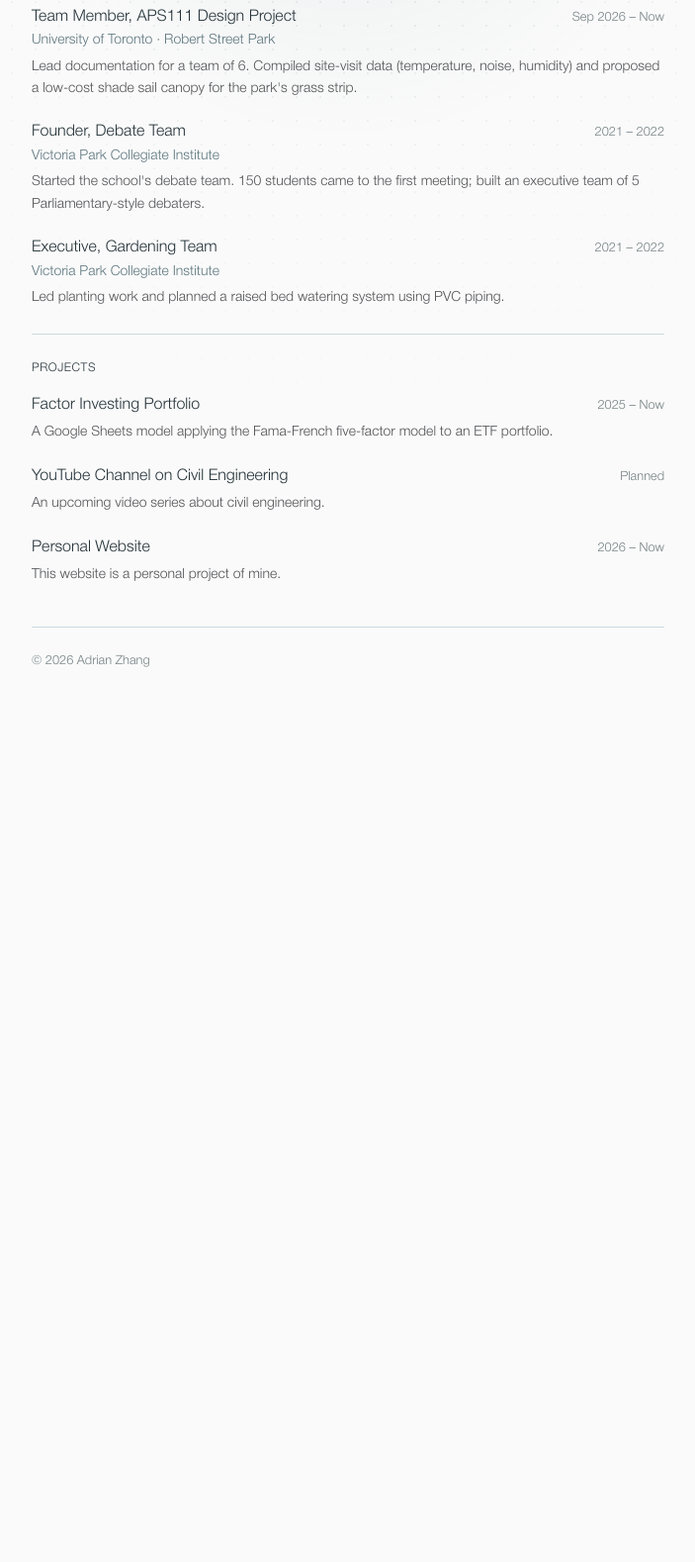
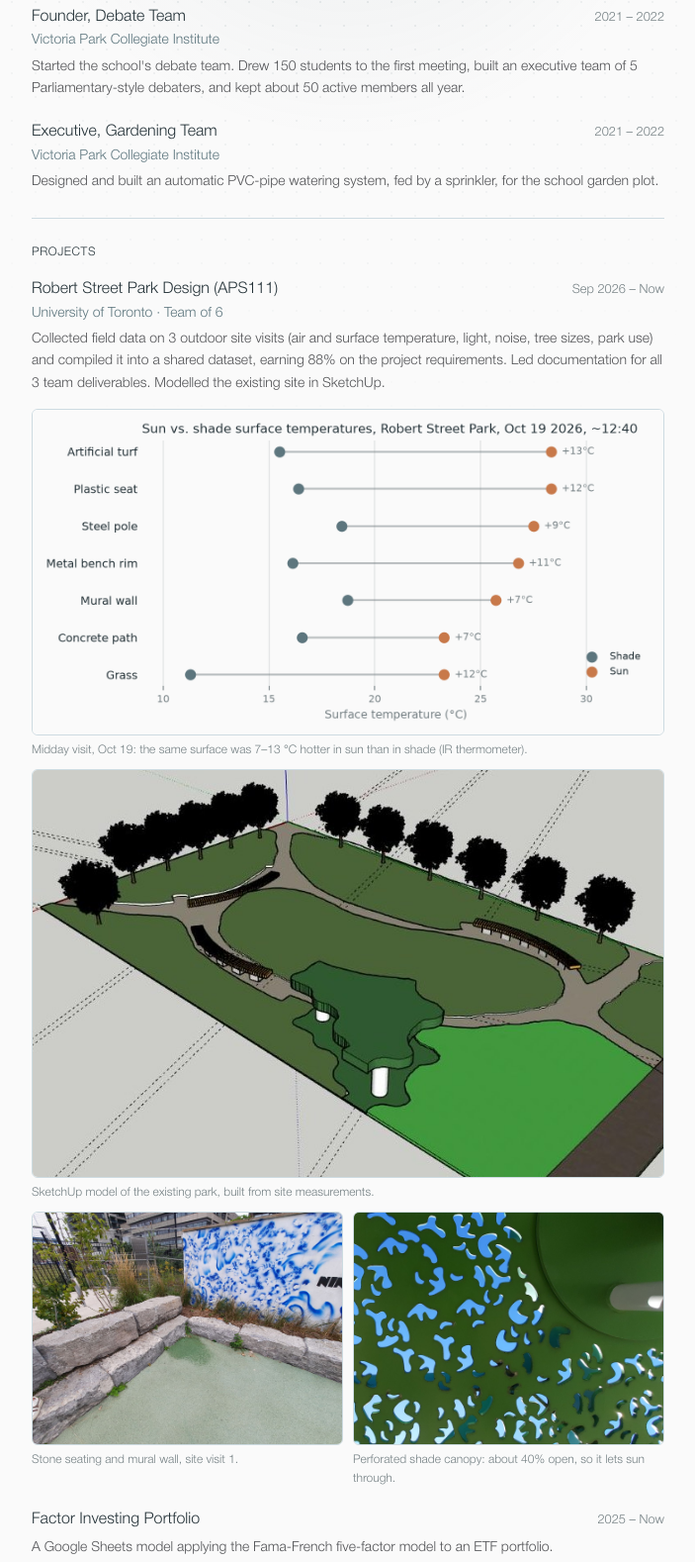
Before and after one commit to zhang-adrian/zhang-adrian.github.io, a plain HTML site: page index.html in a window 1280 px wide. Shown: the part 370-1948 px from the top of the page at 99% size, without its empty margins (288-991 px from the left). Before the commit the page ends 1080 px from the top, so only its background shows below. Drawn offline with Linux system fonts and the light colour scheme.

Commit message:
Park project w/ chart, model, photos; sharper intro; cut weak items
Co-Authored-By: Claude Opus 5.5 <noreply@anthropic.com>

```diff
--- a/index.html
+++ b/index.html
@@ -158,7 +158,17 @@
             header, .links, #about, .reveal { opacity: 1 !important; transform: none !important; }
         }
 
+        .gallery { display: grid; grid-template-columns: 1fr 1fr; gap: 10px; margin-top: 14px; }
+        .gallery figure { margin: 0; }
+        .gallery .wide { grid-column: 1 / -1; }
+        .gallery img { width: 100%; display: block; border-radius: 6px; border: 1px solid var(--rule); }
+        .gallery .photo img { aspect-ratio: 4 / 3; object-fit: cover; }
+        .gallery figcaption { font-size: .75rem; color: var(--muted); margin-top: 5px; }
+        .chart-dark { display: none !important; }
+        [data-theme="dark"] .chart-light { display: none !important; }
+        [data-theme="dark"] .chart-dark { display: block !important; }
         @media (max-width: 520px) {
+            .gallery { grid-template-columns: 1fr; }
             .row { flex-direction: column; gap: 0; }
             nav a { margin-left: 10px; }
         }
@@ -189,42 +199,53 @@
 
         <main>
             <section id="about" class="intro">
-                <p>I'm a civil engineering student looking to study water resources, geotechnical, or environmental engineering.</p>
+                <p>First-year Civil Engineering student at the University of Toronto, looking for summer 2027 field roles in water resources, geotechnical, or environmental engineering.</p>
                 <p>I speak English and Mandarin natively, plus intermediate Japanese and French.</p>
             </section>
 
             <section id="experience" class="reveal">
                 <h2 class="section-title">Experience</h2>
                 <div class="item reveal">
-                    <div class="row"><span class="item-title">Team Member, APS111 Design Project</span><span class="date">Sep 2026 – Now</span></div>
-                    <div class="item-org">University of Toronto · Robert Street Park</div>
-                    <div class="item-desc">Lead documentation for a team of 6. Compiled site-visit data (temperature, noise, humidity) and proposed a low-cost shade sail canopy for the park's grass strip.</div>
-                </div>
-                <div class="item reveal">
                     <div class="row"><span class="item-title">Founder, Debate Team</span><span class="date">2021 – 2022</span></div>
                     <div class="item-org">Victoria Park Collegiate Institute</div>
-                    <div class="item-desc">Started the school's debate team. 150 students came to the first meeting; built an executive team of 5 Parliamentary-style debaters.</div>
+                    <div class="item-desc">Started the school's debate team. Drew 150 students to the first meeting, built an executive team of 5 Parliamentary-style debaters, and kept about 50 active members all year.</div>
                 </div>
                 <div class="item reveal">
                     <div class="row"><span class="item-title">Executive, Gardening Team</span><span class="date">2021 – 2022</span></div>
                     <div class="item-org">Victoria Park Collegiate Institute</div>
-                    <div class="item-desc">Led planting work and planned a raised bed watering system using PVC piping.</div>
+                    <div class="item-desc">Designed and built an automatic PVC-pipe watering system, fed by a sprinkler, for the school garden plot.</div>
                 </div>
                 </section>
 
             <section id="projects" class="reveal">
                 <h2 class="section-title">Projects</h2>
                 <div class="item reveal">
+                    <div class="row"><span class="item-title">Robert Street Park Design (APS111)</span><span class="date">Sep 2026 – Now</span></div>
+                    <div class="item-org">University of Toronto · Team of 6</div>
+                    <div class="item-desc">Collected field data on 3 outdoor site visits (air and surface temperature, light, noise, tree sizes, park use) and compiled it into a shared dataset, earning 88% on the project requirements. Led documentation for all 3 team deliverables. Modelled the existing site in SketchUp.</div>
+                    <div class="gallery">
+                        <figure class="wide">
+                            <img class="chart-light" src="img/chart-light.png" alt="Chart: surfaces in the sun were 7 to 13 degrees C hotter than the same surfaces in shade" loading="lazy">
+                            <img class="chart-dark" src="img/chart-dark.png" alt="Chart: surfaces in the sun were 7 to 13 degrees C hotter than the same surfaces in shade" loading="lazy">
+                            <figcaption>Midday visit, Oct 19: the same surface was 7–13 °C hotter in sun than in shade (IR thermometer).</figcaption>
+                        </figure>
+                        <figure class="wide">
+                            <img src="img/park-model.jpg" alt="SketchUp 3D model of Robert Street Park" loading="lazy">
+                            <figcaption>SketchUp model of the existing park, built from site measurements.</figcaption>
+                        </figure>
+                        <figure class="photo">
+                            <img src="img/park-seating.jpg" alt="Stone block seating and mural wall at Robert Street Park" loading="lazy">
+                            <figcaption>Stone seating and mural wall, site visit 1.</figcaption>
+                        </figure>
+                        <figure class="photo">
+                            <img src="img/park-canopy.jpg" alt="Underside of the perforated green shade canopy" loading="lazy">
+                            <figcaption>Perforated shade canopy: about 40% open, so it lets sun through.</figcaption>
+                        </figure>
+                    </div>
+                </div>
+                <div class="item reveal">
                     <div class="row"><span class="item-title">Factor Investing Portfolio</span><span class="date">2025 – Now</span></div>
                     <div class="item-desc">A Google Sheets model applying the Fama-French five-factor model to an ETF portfolio.</div>
-                </div>
-                <div class="item reveal">
-                    <div class="row"><span class="item-title">YouTube Channel on Civil Engineering</span><span class="date">Planned</span></div>
-                    <div class="item-desc">An upcoming video series about civil engineering.</div>
-                </div>
-                <div class="item reveal">
-                    <div class="row"><span class="item-title">Personal Website</span><span class="date">2026 – Now</span></div>
-                    <div class="item-desc">This website is a personal project of mine.</div>
                 </div>
             </section>
 
```
Also changed, not shown: img/chart-dark.png (added), img/chart-light.png (added), img/park-canopy.jpg (added), img/park-model.jpg (added), img/park-seating.jpg (added).
